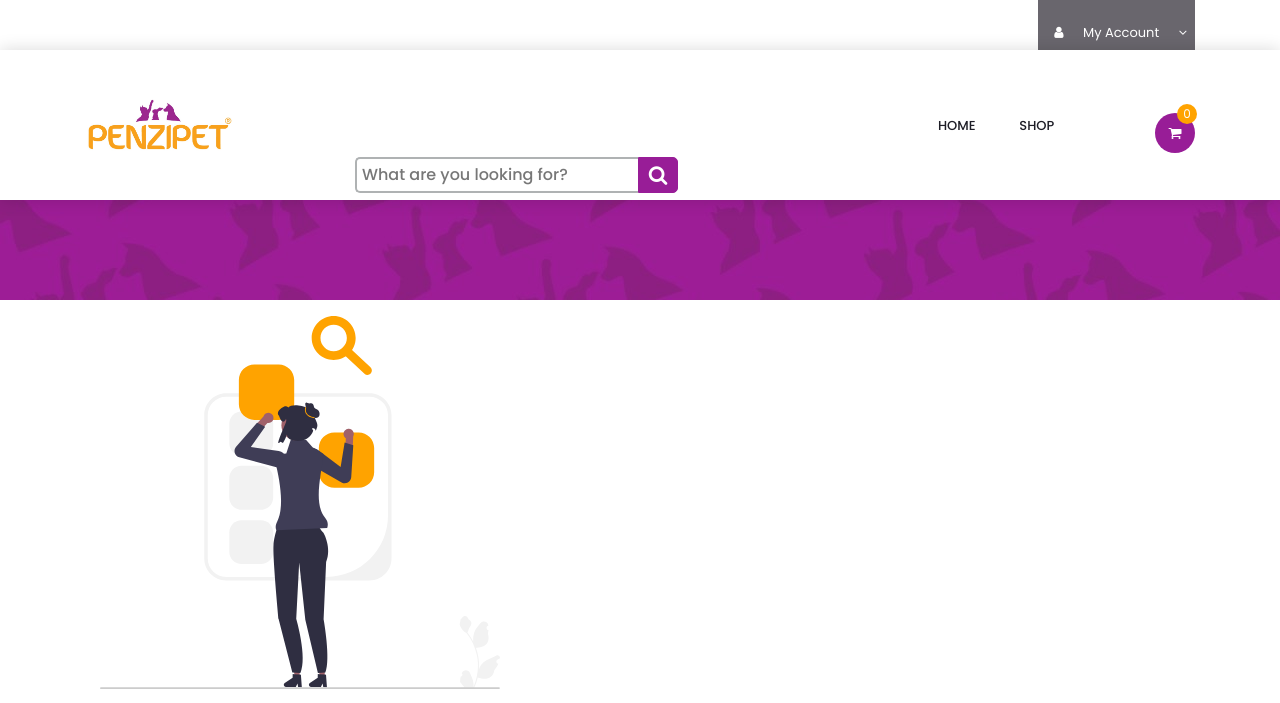
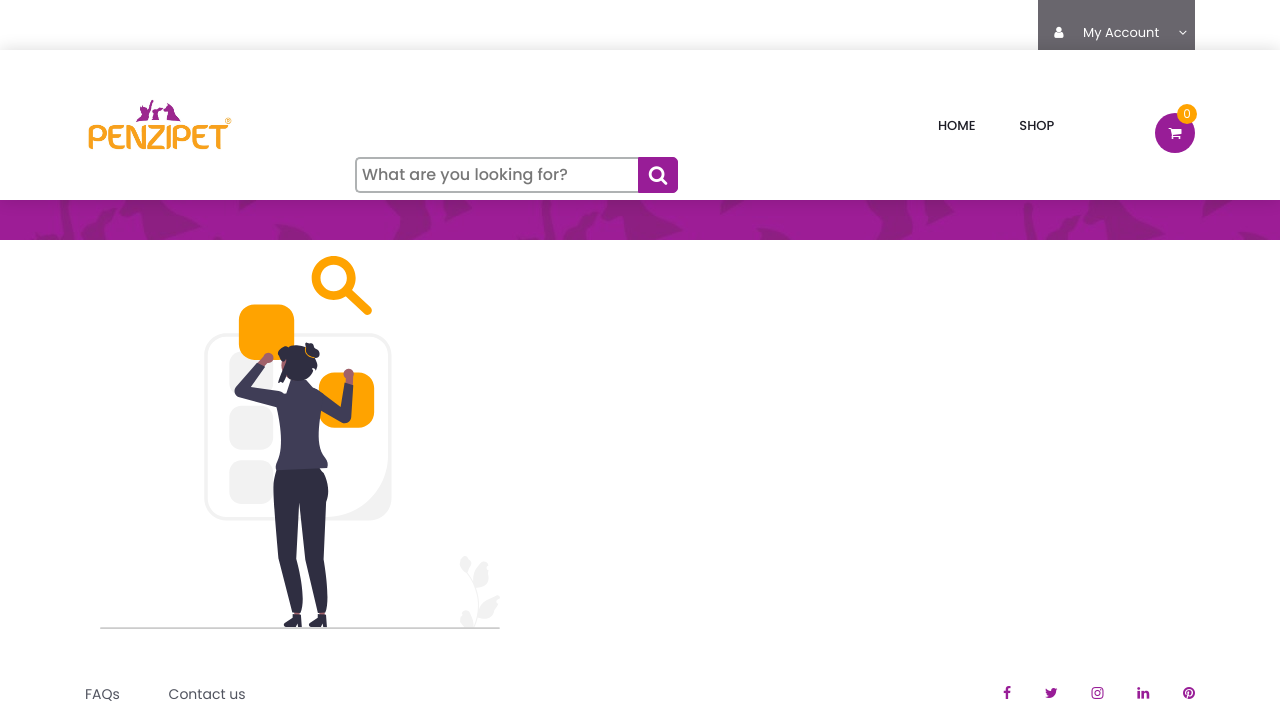
Before and after one commit to TUTI254/Penzipet-v1, a CodeIgniter app: page /Admin_penzipet/home/search in a window 1280 px wide. Shown: the top 703 px of the page. Run offline with CodeIgniter, Linux system fonts and the light colour scheme; data that the repository does not hold is empty; some libraries are stand-ins or nearby versions.

Commit message:
Update search.php

```diff
--- a/application/views/main/search.php
+++ b/application/views/main/search.php
@@ -30,7 +30,7 @@
 		</div>
 <?php else: ?>
 
-	<div class="newsletter" style="margin-top: 180px !important;">
+	<div class="newsletter" style="margin-top: 120px !important;">
 		<div class="container">
 			<div class="row">
 				<div class="col-lg-12">
```
